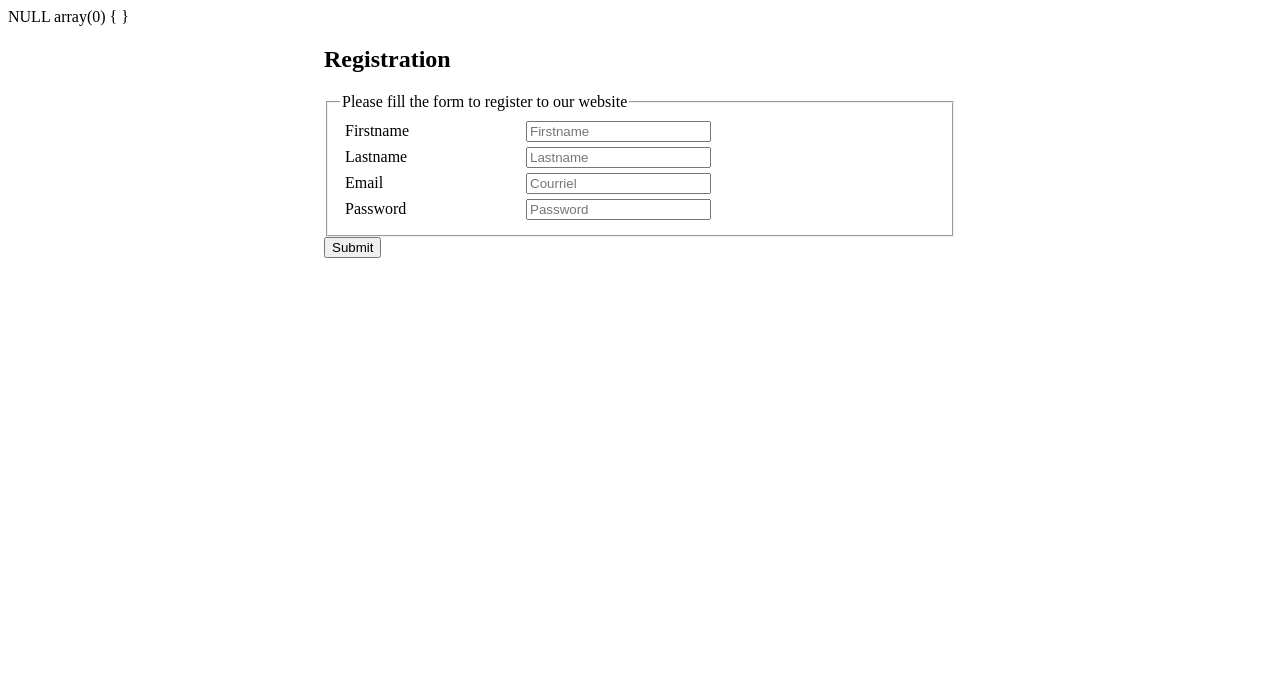
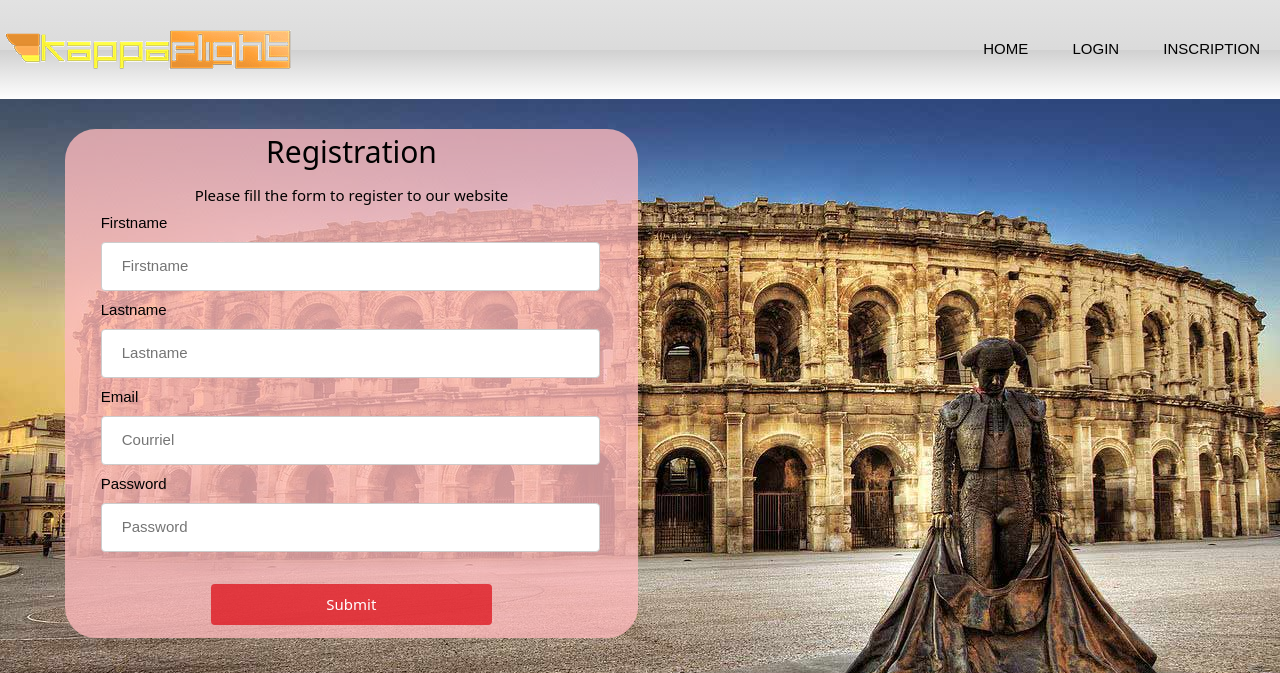
Before and after one commit to 9annas/flightbooking, a PHP site: page /inscription.php in a window 1280 px wide. Shown: the top 673 px of the page. Run offline with PHP 8.4, Linux system fonts and the light colour scheme; data comes from the database, SQL or seed files in the repository; some libraries are stand-ins or nearby versions.

Commit message:
mis les code dans les views et jai mis le css dans la page inscrition.php

```diff
--- a/inscription.php
+++ b/inscription.php
@@ -1,5 +1,7 @@
 <?php
 require_once ('db/connection.php');
+$page_title = "Registration";
+require_once ('views/page_top.php');
 $en_post = $_SERVER['REQUEST_METHOD'] === 'POST'; //Indique si on est en réception
 $validation = array(
     'firstname' => array(
@@ -53,8 +55,8 @@ if($en_post){
 
 
 }
-var_dump($validation['pwd']['value']);
-var_dump($_POST);
+//var_dump($validation['pwd']['value']);
+//var_dump($_POST);
 //All form
 $form_valide = $validation['firstname']['is_valid']
     && $validation['lastname']['is_valid']
@@ -73,27 +75,11 @@ if($form_valide && check_mail($validation['email']['value'])=== true ){
 <html lang="fr">
 <head>
     <meta charset="utf-8">
-    <title>P62 Formulaires : Réaffichage du select planetes</title>
-    <style>
-        #register{
-            width: 50%;
-            margin: auto;
-        }
+    <title>Registration</title>
+    <link rel="stylesheet" href="style/main.css">
+</head>
+<body class="bg2">
 
-        #register div{
-            margin: 5px;
-        }
-
-        #register div label{
-            display: inline-block;
-            width: 30%;
-        }
-    </style>
-</head>
-<body>
-<header>
-
-</header>
 <main>
     <form method="post" id="register">
         <h2>Registration</h2>
@@ -148,5 +134,7 @@ if($form_valide && check_mail($validation['email']['value'])=== true ){
         <input type="submit" value="Submit">
     </form>
 </main>
-</body>
-</html>
+
+<?php
+require_once ('views/page_bottom.php');
+?>
--- a/style/main.css
+++ b/style/main.css
@@ -12,6 +12,12 @@
 
 .block{
     display: block;
+}
+
+ul{
+    margin: 0;
+    padding: 0;
+    text-align: center;
 }
 
 header{
@@ -30,7 +36,7 @@ header nav{
     margin-right: 10px;
 }
 
-header nav a{
+header nav a, footer ul li a{
     text-transform: uppercase;
     display: inline-block;
     padding: 10px;
@@ -40,7 +46,7 @@ header nav a{
 
 }
 
-header nav a:hover{
+header nav a:hover, footer ul li a:hover{
     text-decoration: none;
     color: #ffab4f;
 
@@ -48,6 +54,22 @@ header nav a:hover{
 
 main{
     margin-left: 25px;
+}
+
+footer{
+    background-color: #cccccc;
+    display: flex;
+    justify-content: space-between;
+    align-items: center;
+
+}
+
+footer img{
+    width: 10%;
+}
+
+footer ul li{
+    display: inline-block;
 }
 
 /*********** CSS flight.php *******************/
@@ -109,6 +131,8 @@ main{
     height: 15px;
 }
 
+
+
 /************** index.php CSS ******************/
 h1{
     color: white;
@@ -129,6 +153,7 @@ h1{
     min-width: 420px;
     background-color: rgba(217, 217, 217, 0.8);
     text-align: center;
+    margin-bottom: 248px;
 }
 
 #formIndex fieldset > div, .divSelect div{
@@ -199,3 +224,86 @@ h1{
 .divRadio{
     text-align: left;
 }
+
+/*************** CSS inscrition.php ************************/
+.bg2{
+    margin: 0;
+    background-image: url("../images/brazil.jpg");
+    background-repeat: no-repeat;
+    background-size: cover;
+}
+
+h2{
+    text-align:center;
+    font-family: 'Noto Sans', sans-serif;
+}
+legend{
+    font-family: 'Noto Sans', sans-serif;
+    text-align:center;
+}
+#register{
+    margin: 30px;
+    background-color: #ffbabdc7;
+    border-radius: 31px;
+    width: 573px;
+    margin-left: 40px;
+    margin-bottom: 58px;
+}
+
+#register fieldset{
+    margin: 0 auto;
+    width: 95%;
+    border: none;
+}
+
+#register label{
+    margin-left: 12px;
+}
+
+
+#register input[type=text]{
+    width: 95%;
+    padding: 12px 20px;
+    margin: 8px 12px;
+    display: inline-block;
+    border: 1px solid #ccc;
+    border-radius: 4px;
+    box-sizing: border-box;
+}
+#register input[type=password]{
+    width: 95%;
+    padding: 12px 20px;
+    margin: 8px 12px;
+    display: inline-block;
+    border: 1px solid #ccc;
+    border-radius: 4px;
+    box-sizing: border-box;
+}
+
+#register input[type=submit] {
+    font-family: 'Noto Sans', sans-serif;
+    width: 49%;
+    background-color:#dd0812b5;
+    color: white;
+    padding: 9px 8px;
+    margin: 13px 146px;
+    border: none;
+    border-radius: 4px;
+    cursor: pointer;
+}
+
+#register input[type=submit]:hover {
+    background-color: #980007b5;
+}
+
+#register span{
+    display: block;
+    text-align: center;
+    width: 80%;
+    padding: 5px;
+    color: red;
+    border-radius: 5px;
+    background-color: #fbf3f3;
+    margin: 0 auto 10px;
+    border: solid 1px red;
+}
--- a/views/page_bottom.php
+++ b/views/page_bottom.php
@@ -0,0 +1,12 @@
+<footer>
+    <ul>
+        <li><a href="index.php">Home</a></li>
+        <li><a href="login.php">login</a></li>
+        <li><a href="inscription.php">inscription</a></li>
+    </ul>
+    <small>KappaFlights &copy; is all rights reserved -kappa 2018</small>
+    <img src="images/social_media.png" alt="social media icons">
+</footer>
+
+</body>
+</html>
--- a/views/page_top.php
+++ b/views/page_top.php
@@ -0,0 +1,19 @@
+<! DOCTYPE html>
+<html>
+<head>
+    <meta charset="UTF-8">
+    <title><?= $page_title ?></title>
+    <link rel="stylesheet" href="https://www.w3schools.com/w3css/4/w3.css">
+    <link rel="stylesheet" href="style/main.css">
+    <script src="script/jquery-3.3.1.min.js"></script>
+</head>
+<body class="bg">
+<header>
+    <img src="images/kappaflight.png" alt="company logo">
+    <nav>
+        <a href="index.php">home</a>
+        <a href="login.php">login</a>
+        <a href="inscription.php">inscription</a>
+    </nav>
+
+</header>
```
Also changed, not shown: flights.php (+10 -6 lines), index.php (+7 -21 lines).
